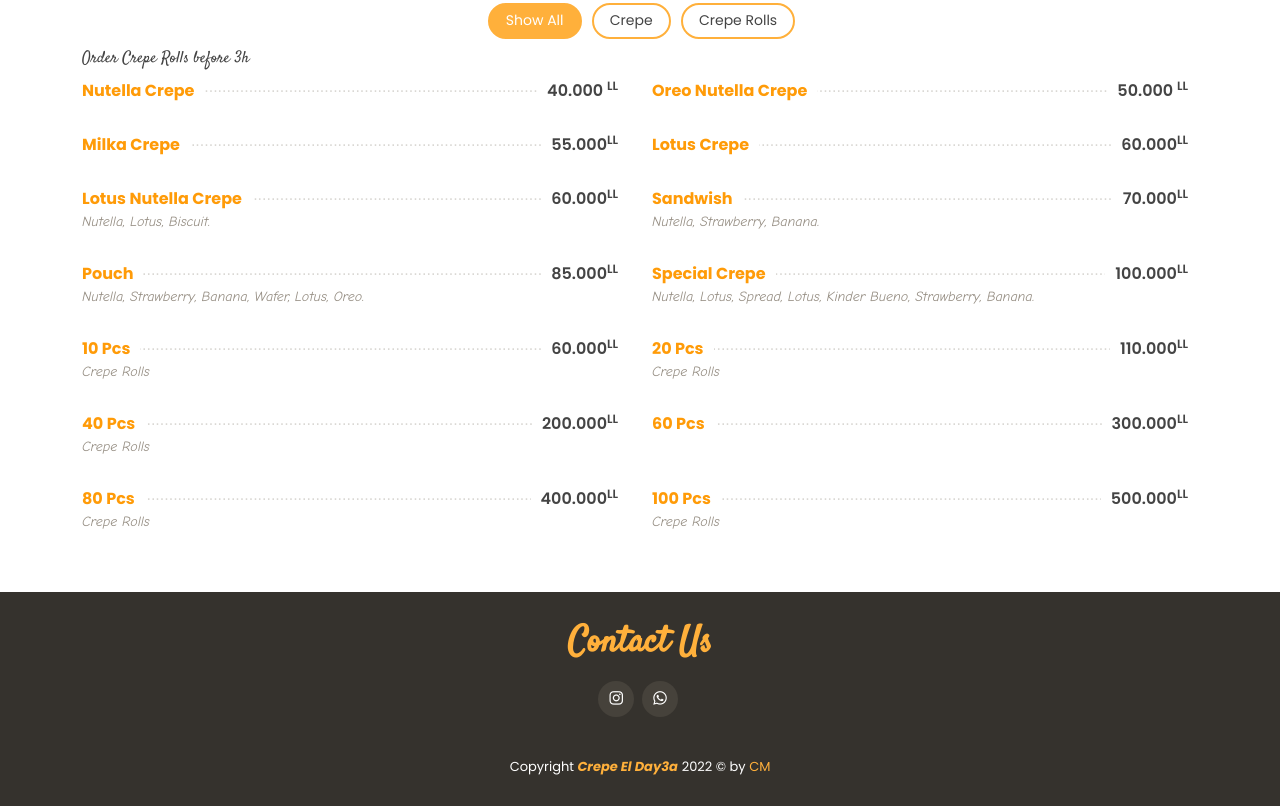
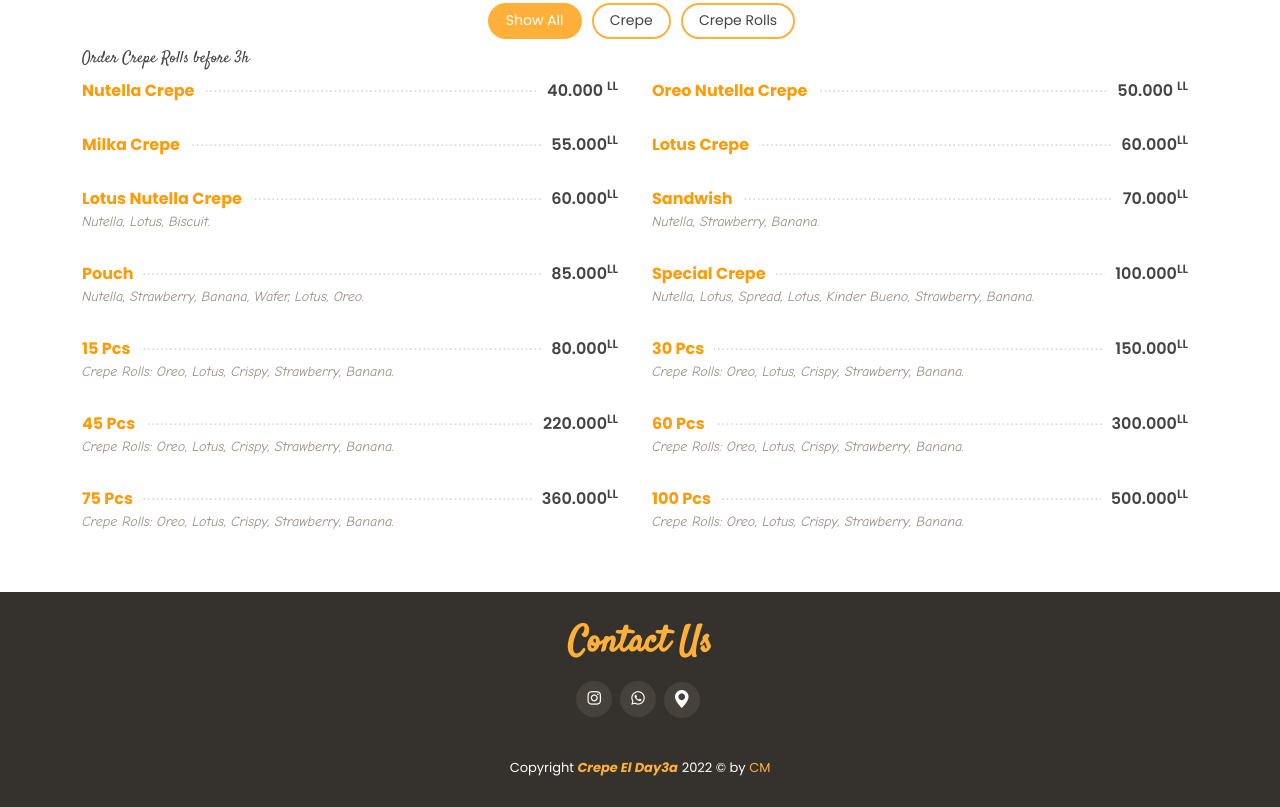
Before and after one commit to CrepeElDay3a/Crepe-el-day3a, a plain HTML site: page index.html in a window 1280 px wide. Shown: the part 940-1747 px from the top of the page. Drawn offline with Linux system fonts and the light colour scheme.

Commit message:
Location

```diff
--- a/index.html
+++ b/index.html
@@ -229,28 +229,28 @@
 
           <div class="col-lg-6 menu-item filter-salads">
             <div class="menu-content">
-              <a href="#menu">10 Pcs</a><span>60.000<sup>LL</sup></span>
+              <a href="#menu">15 Pcs</a><span>80.000<sup>LL</sup></span>
             </div>
             <div class="menu-ingredients">
-              Crepe Rolls
+              Crepe Rolls: Oreo, Lotus, Crispy, Strawberry, Banana.
             </div>
           </div>
 
           <div class="col-lg-6 menu-item filter-salads">
             <div class="menu-content">
-              <a href="#menu">20 Pcs</a><span>110.000<sup>LL</sup></span>
+              <a href="#menu">30 Pcs</a><span>150.000<sup>LL</sup></span>
             </div>
             <div class="menu-ingredients">
-              Crepe Rolls
+              Crepe Rolls: Oreo, Lotus, Crispy, Strawberry, Banana.
             </div>
           </div>
 
           <div class="col-lg-6 menu-item filter-salads">
             <div class="menu-content">
-              <a href="#menu">40 Pcs</a><span>200.000<sup>LL</sup></span>
+              <a href="#menu">45 Pcs</a><span>220.000<sup>LL</sup></span>
             </div>
             <div class="menu-ingredients">
-              Crepe Rolls
+              Crepe Rolls: Oreo, Lotus, Crispy, Strawberry, Banana.
             </div>
           </div>
 
@@ -258,14 +258,17 @@
             <div class="menu-content">
               <a href="#">60 Pcs</a><span>300.000<sup>LL</sup></span>
             </div>
+            <div class="menu-ingredients">
+              Crepe Rolls: Oreo, Lotus, Crispy, Strawberry, Banana.
+            </div>
           </div>
 
           <div class="col-lg-6 menu-item filter-salads">
             <div class="menu-content">
-              <a href="#menu">80 Pcs</a><span>400.000<sup>LL</sup></span>
+              <a href="#menu">75 Pcs</a><span>360.000<sup>LL</sup></span>
             </div>
             <div class="menu-ingredients">
-              Crepe Rolls
+              Crepe Rolls: Oreo, Lotus, Crispy, Strawberry, Banana.
             </div>
           </div>
 
@@ -274,7 +277,7 @@
               <a href="#menu">100 Pcs</a><span>500.000<sup>LL</sup></span>
             </div>
             <div class="menu-ingredients">
-              Crepe Rolls
+              Crepe Rolls: Oreo, Lotus, Crispy, Strawberry, Banana.
             </div>
           </div>
           <h6 href="#menu">Order Crepe Rolls before 3h</h6>
@@ -291,8 +294,10 @@
     <div class="container">
       <h3>Contact Us</h3>
       <div class="social-links">
-        <a href="https://www.instagram.com/crepe_el_day3a/" class="instagram"><i class="bx bxl-instagram"></i></a>
-        <a href="https://wa.me/+96176689092" class="google-plus"><i class="bx bxl-whatsapp"></i></a>
+        <a target=”blank” href="https://www.instagram.com/crepe_el_day3a/" class="instagram"><i class="bx bxl-instagram"></i></a>
+        <a target=”blank” href="https://wa.me/+96176689092" class="google-plus"><i class="bx bxl-whatsapp"></i></a>
+        <a target=”blank” href="https://www.google.com/maps?q=34.2313883,35.7330987&z=17&hl=en" class="google-plus"><i class="bi bi-geo-alt-fill"></i></a>
+
       </div>
       <div class="credits">
         Copyright <i style="color: #ffb03b;" ><b>Crepe El Day3a</b> </i> 2022 © by <a id="CM" href="#CM">CM</a>
```
